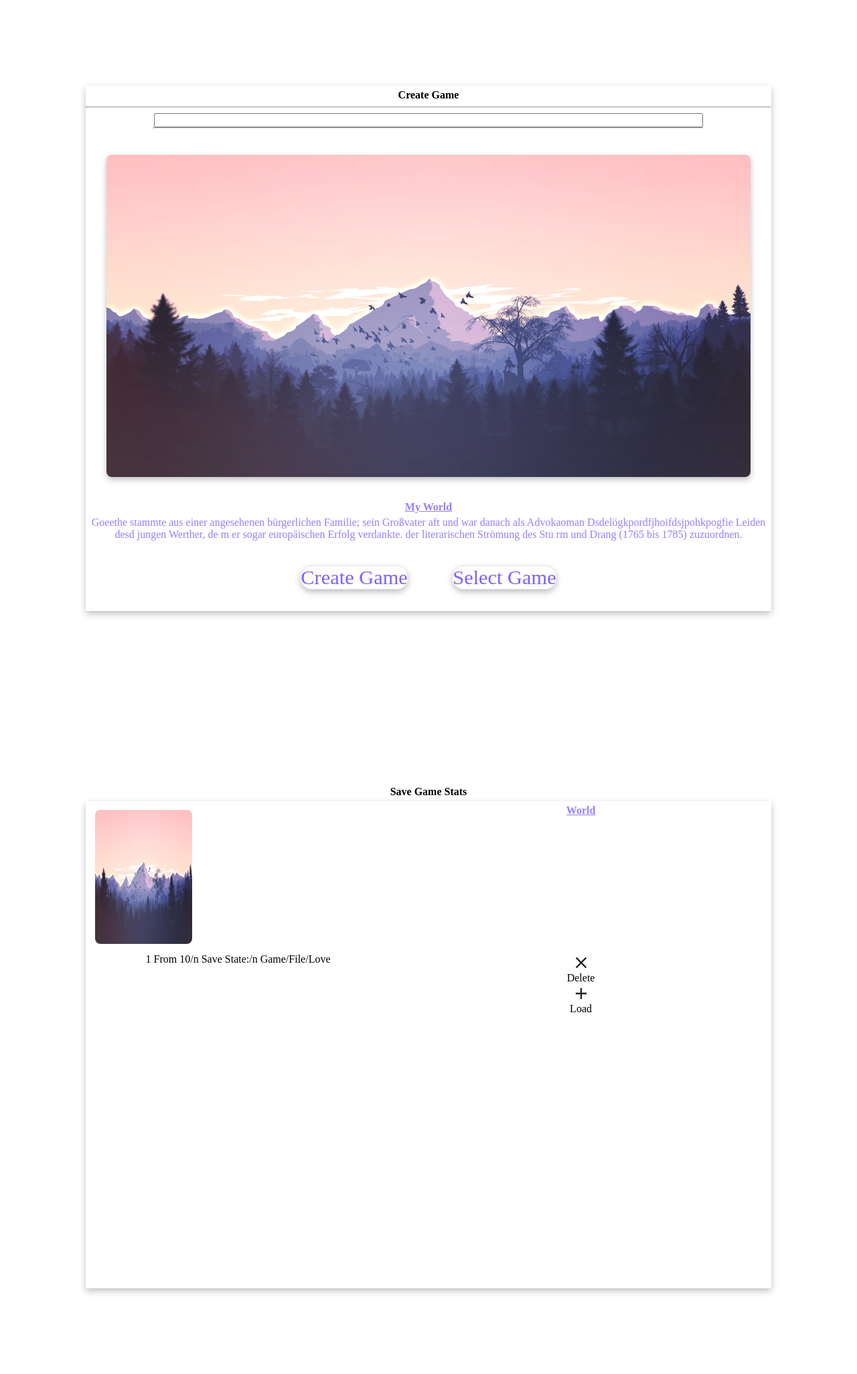
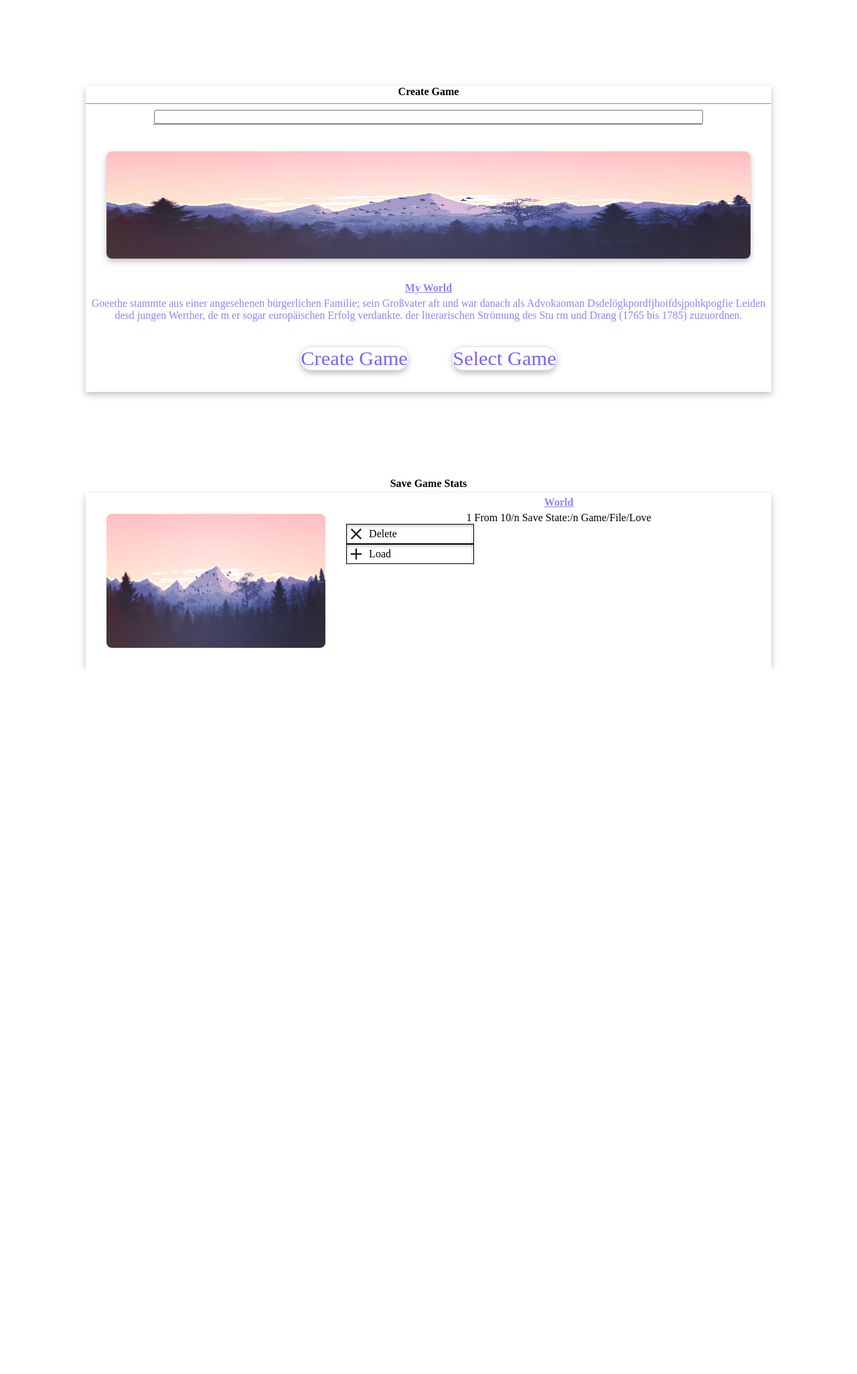
Before and after one commit to PrivacyStatement/TextAdventure-Creator, a Flask app: page /Load_Game in a window 1280 px wide. Shown: the whole page at 67% size. After the commit the page ends 998 px from the top, so only its background shows below. Run offline with Flask 2, Linux system fonts and the light colour scheme.

Commit message:
Template improvement

```diff
--- a/static/styles/Load_Game_Style.css
+++ b/static/styles/Load_Game_Style.css
@@ -119,7 +119,29 @@
 }
 
 .template_body{
-display: grid;
-grid-template-columns: 0.8fr 1fr;
-grid-template-rows: 0.8fr 1.4fr 0.8fr;
+display: flex;
+flex-direction: row;
 }
+
+.template_text{
+ display: flex;
+ flex-direction: column;
+ width: 62%;
+}
+
+.button_load_delete{
+ display: flex;
+ flex-direction: row;
+ border: 1px solid #000000;
+ box-sizing: border-box;
+ box-shadow: inset 0px 2px 4px rgba(0, 0, 0, 0.25);
+ width: 30%;
+ align-items: center;
+ text-align: center;
+}
+
+.button_load_delete_text{
+ font-family: Julius Sans One;
+ font-size: 100%;
+ margin: 5px;
+}
--- a/templates/Load_Game.html
+++ b/templates/Load_Game.html
@@ -7,25 +7,26 @@
 <template>
     <div class="shadow template_body">
         <img class="pic_2" src="{{url_for('static', filename='grafik/mountains-1412683.png')}}">
+        <div class="template_text">
             <h3 class="no_select">World</h3>
         <div>1 From 10/n Save State:/n Game/File/Love</div>
             <div>
-            <div>
+                <div class="button_load_delete">
                     <svg width="28" height="28" viewBox="0 0 28 28" fill="none" xmlns="http://www.w3.org/2000/svg">
                         <path fill-rule="evenodd" clip-rule="evenodd" d="M22.1667 7.47834L20.5217 5.83334L14 12.355L7.47837 5.83334L5.83337 7.47834L12.355 14L5.83337 20.5217L7.47837 22.1667L14 15.645L20.5217 22.1667L22.1667 20.5217L15.645 14L22.1667 7.47834Z" fill="black" fill-opacity="0.87"/>
                     </svg>
-                <div>Delete</div>
+                    <div class="button_load_delete_text no_select">Delete</div>
                 </div>
-            <div>
+                <div class="button_load_delete">
                     <svg width="28" height="28" viewBox="0 0 28 28" fill="none" xmlns="http://www.w3.org/2000/svg">
                         <path fill-rule="evenodd" clip-rule="evenodd" d="M22.1667 15.1667H15.1667V22.1667H12.8334V15.1667H5.83337V12.8333H12.8334V5.83334H15.1667V12.8333H22.1667V15.1667Z" fill="black" fill-opacity="0.87"/>
                     </svg>
-                <div>Load</div>
+                    <div class="button_load_delete_text no_select">Load</div>
+                </div>
             </div>
         </div>
     </div>
 </template>
-<div style="display: flex; flex-direction: column;">
 <div class="create_game_body center_objects shadow">
     <h2 class="no_select">Create Game</h2>
     <hr>
@@ -47,7 +48,6 @@
 <div id="LevelsDif" class="load_game_body">
     <h2 class="no_select">Save Game Stats</h2>
 </div>
-</div>
 <script>
   var temp = document.getElementsByTagName("template")[0];
   var clon = temp.content.cloneNode(true);
```
Lines whose indentation alone changed are shown as unchanged.
